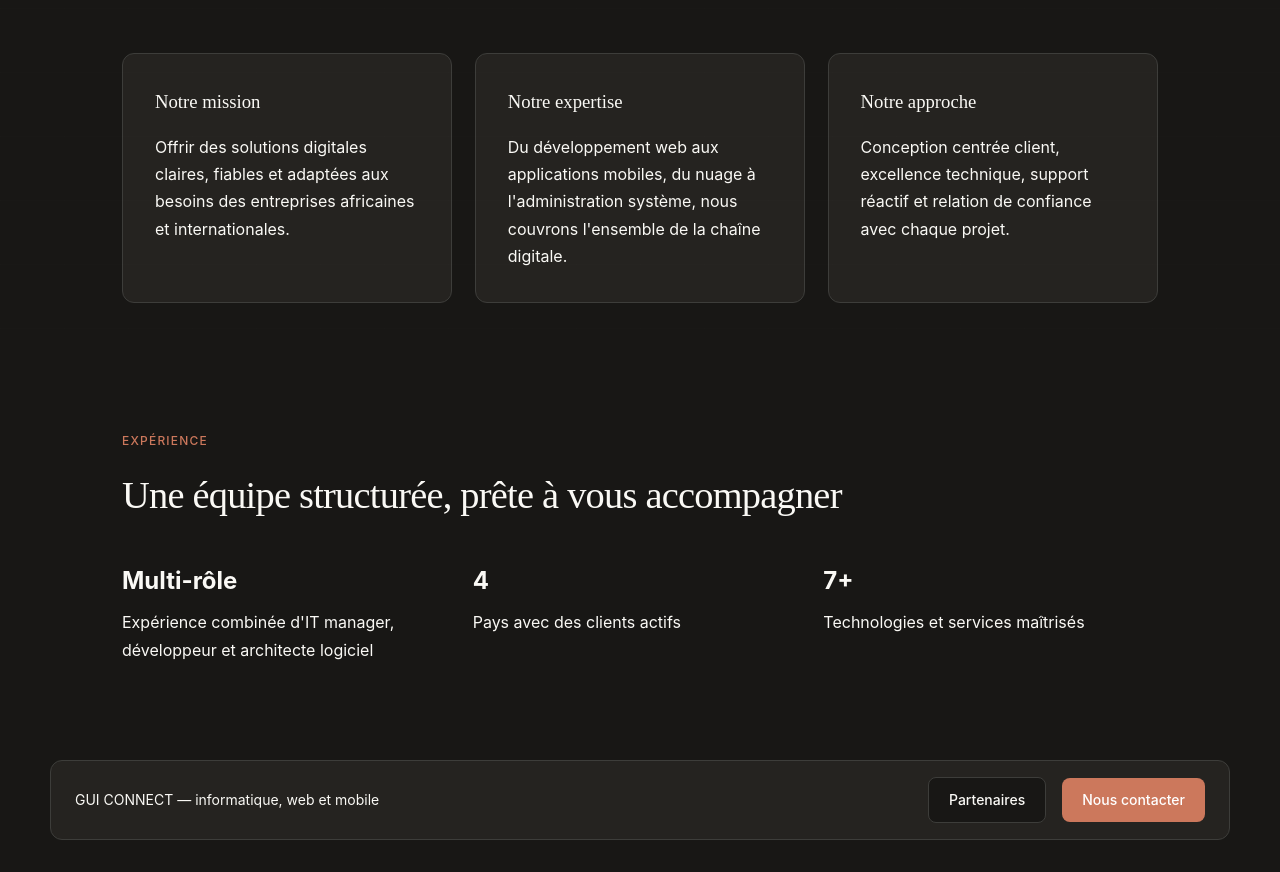
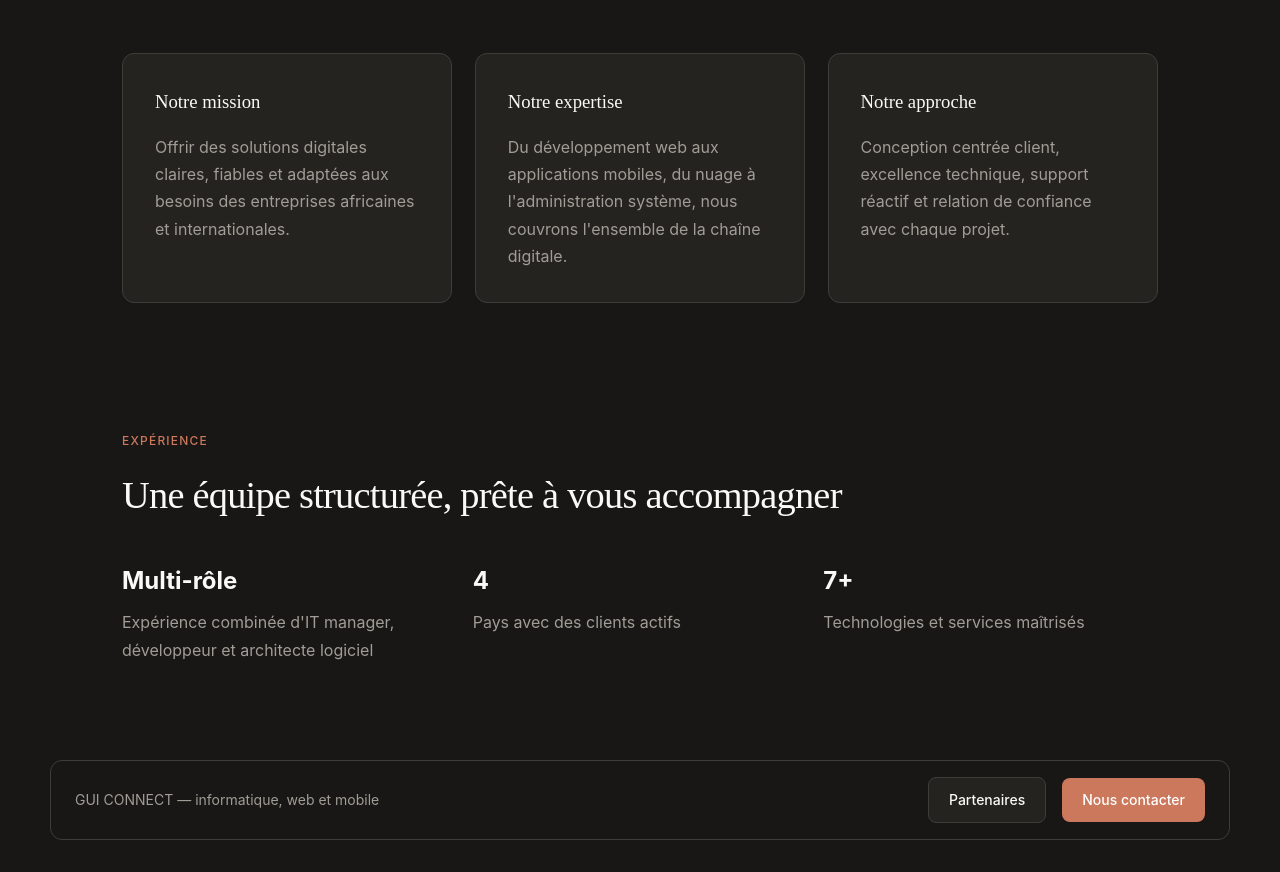
Before and after one commit to ibrabowe97/gui-connect.github.io, a plain HTML site: page about.html in a window 1280 px wide. Shown: the part 440-1312 px from the top of the page. Drawn offline with Linux system fonts and the light colour scheme; some packages are replaced by stand-ins of ours; a script that the page names is missing.

Commit message:
fix: align footer colors with light mode design

```diff
--- a/style.css
+++ b/style.css
@@ -1257,6 +1257,7 @@ body.light-mode-active textarea {
   --muted: #6c6a64;
   --on-primary: #ffffff;
   --on-dark: #faf9f5;
+  --on-dark-soft: #a09d96;
   --hairline: #e6dfd8;
 
   --page-gradient-dark: var(--surface-dark);
@@ -1558,8 +1559,8 @@ label {
 }
 
 .footer-content {
-  background-color: var(--surface-card) !important;
-  border: 1px solid var(--hairline) !important;
+  background-color: var(--surface-dark) !important;
+  border: 1px solid #3d3d3a !important;
   border-radius: 12px !important;
   padding: 16px 24px !important;
   margin: 0 auto;
@@ -1571,32 +1572,18 @@ label {
   gap: 16px;
 }
 
-body:not(.light-mode-active) .footer-content {
+.footer-tagline {
+  color: var(--on-dark-soft) !important;
+}
+
+.footer-btn.btn-secondary {
   background-color: #252320 !important; /* surface-dark-elevated */
-  border-color: #3d3d3a !important; /* hairline-dark */
-}
-
-.footer-tagline {
-  color: var(--muted) !important;
-}
-
-.footer-btn.btn-secondary {
-  background-color: var(--canvas) !important;
-  color: var(--ink) !important;
-  border: 1px solid var(--hairline) !important;
+  color: var(--on-dark) !important;
+  border: 1px solid #3d3d3a !important;
 }
 .footer-btn.btn-secondary:hover {
-  background-color: var(--surface-card) !important;
-}
-
-body:not(.light-mode-active) .footer-btn.btn-secondary {
-  background-color: var(--surface-dark) !important;
-  border-color: #3d3d3a !important;
-}
-body:not(.light-mode-active) .footer-btn.btn-secondary:hover {
-  background-color: #252320 !important;
-}
-
+  background-color: #1f1e1b !important;
+}
 
 /* --- MAP OLD VARIABLES TO CLAUDE DESIGN --- */
 :root {
@@ -1621,12 +1608,27 @@ body:not(.light-mode-active) {
   --content-muted: var(--on-dark-soft) !important;
 }
 
-
 /* --- FOOTER LIGHT MODE TEXT FIX --- */
-.footer-tagline {
+body.light-mode-active .footer-content {
+  background-color: var(--surface-card) !important;
+  border-color: var(--hairline) !important;
   color: var(--muted) !important;
 }
 
-body:not(.light-mode-active) .footer-tagline {
-  color: var(--on-dark-soft) !important;
-}
+body.light-mode-active .footer-tagline {
+  color: var(--muted) !important;
+}
+
+body.light-mode-active .footer-btn.btn-primary {
+  color: var(--on-primary) !important;
+}
+
+body.light-mode-active .footer-btn.btn-secondary {
+  background-color: var(--canvas) !important;
+  border-color: var(--hairline) !important;
+  color: var(--ink) !important;
+}
+
+body.light-mode-active .footer-btn.btn-secondary:hover {
+  background-color: var(--surface-card) !important;
+}
```
Also changed, not shown: tests/verify-site.js (+29 -0 lines).
